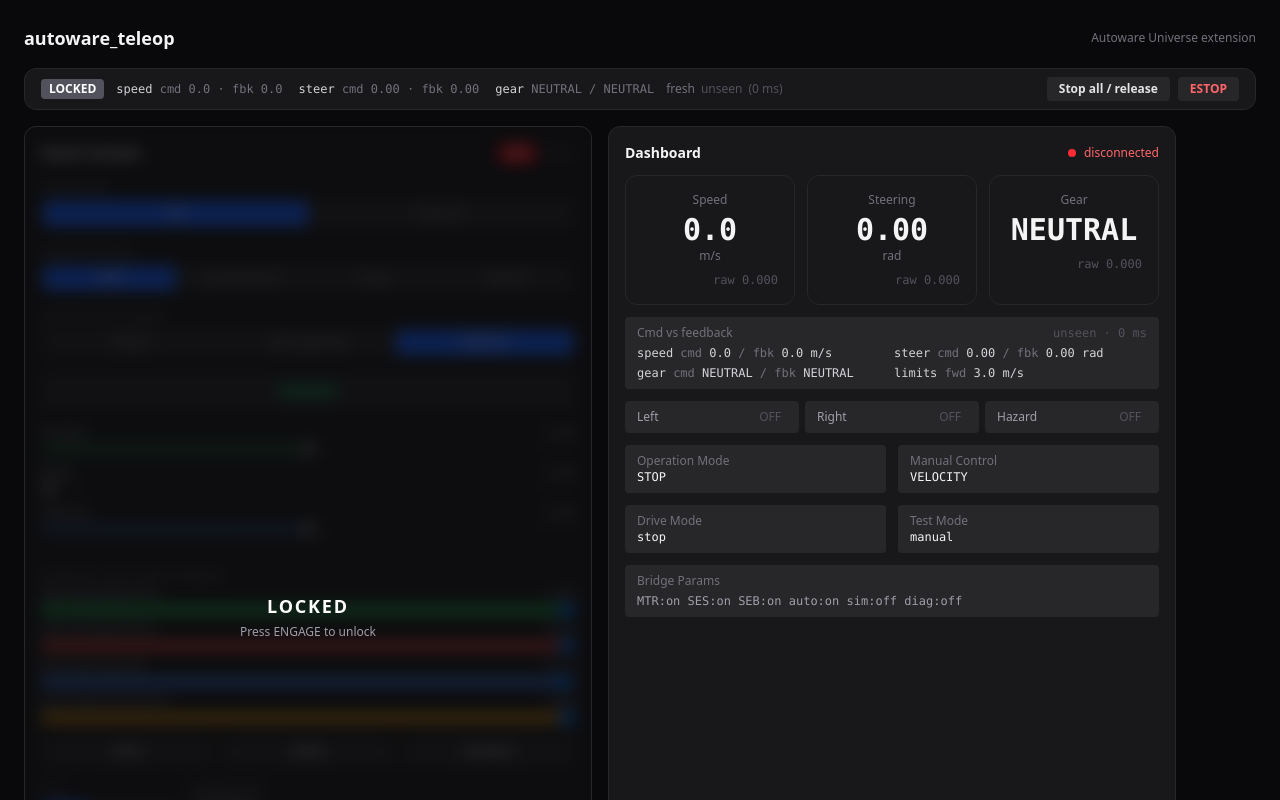
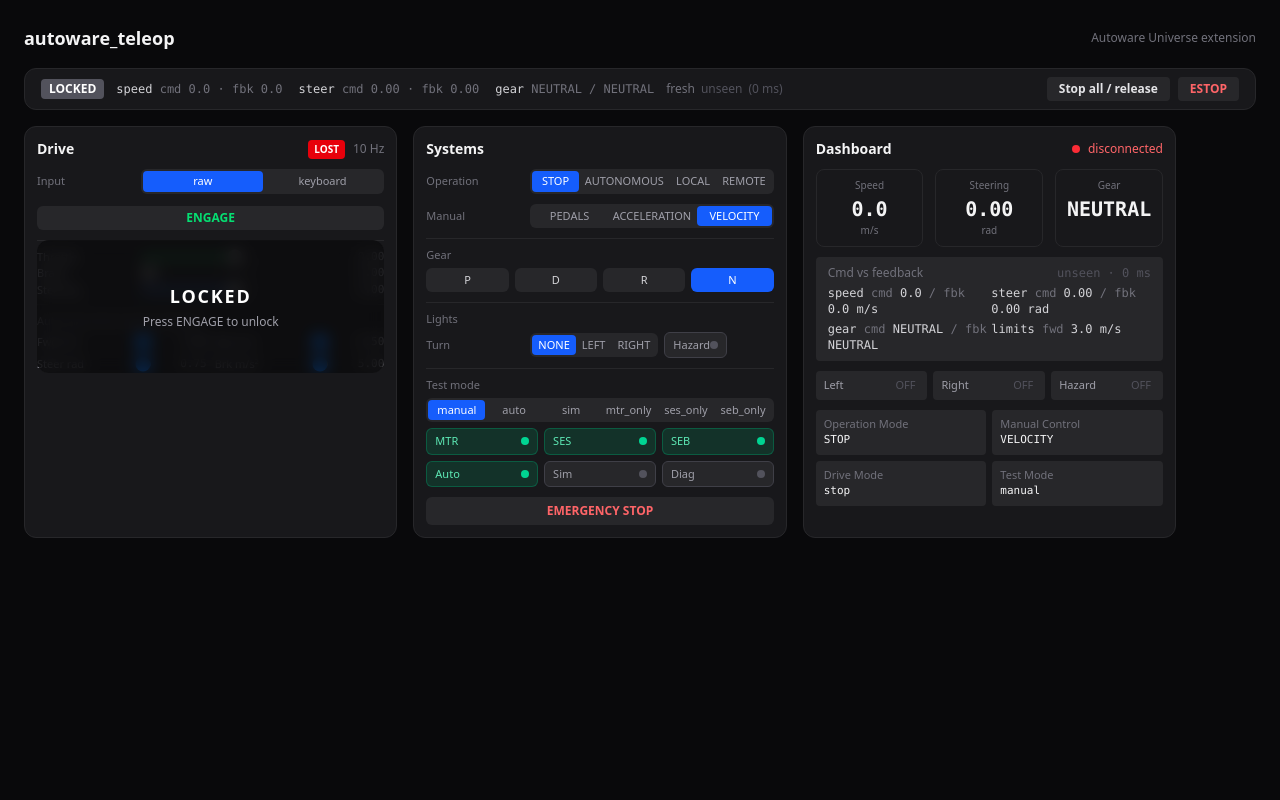
Before and after one commit to shakilapr/autoware_teleop, a React (Vite) app in the folder autoware_teleop_ui/: page / in a window 1280 px wide. Shown: the top 800 px of the page. Built offline with nearby package versions, Linux system fonts and the light colour scheme; no server answers.

Commit message:
fix(ui): compact 3-column screen-fit layout, clickable engage under lock

```diff
--- a/autoware_teleop_ui/package.json
+++ b/autoware_teleop_ui/package.json
@@ -11,14 +11,15 @@
   "dependencies": {
     "react": "^18.3.1",
     "react-dom": "^18.3.1",
-    "zustand": "^5.0.2",
-    "zod": "^3.24.1"
+    "zod": "^3.24.1",
+    "zustand": "^5.0.2"
   },
   "devDependencies": {
     "@tailwindcss/vite": "^4.0.0",
     "@types/react": "^18.3.12",
     "@types/react-dom": "^18.3.1",
     "@vitejs/plugin-react": "^4.3.4",
+    "playwright": "^1.62.1",
     "tailwindcss": "^4.0.0",
     "typescript": "^5.6.3",
     "vite": "^6.0.7"
--- a/autoware_teleop_ui/src/App.tsx
+++ b/autoware_teleop_ui/src/App.tsx
@@ -1,5 +1,6 @@
 import { useEffect } from "react";
 import { Console } from "./components/Console";
+import { Systems } from "./components/Systems";
 import { Dashboard } from "./components/Dashboard";
 import { StatusStrip } from "./components/StatusStrip";
 import { useTeleop } from "./stores/teleop";
@@ -41,8 +42,9 @@
         <span className="text-xs text-zinc-500">Autoware Universe extension</span>
       </header>
       <StatusStrip />
-      <main className="grid max-w-6xl gap-4 md:grid-cols-2">
+      <main className="grid max-w-6xl gap-4 lg:grid-cols-3 md:grid-cols-2">
         <Console />
+        <Systems />
         <Dashboard />
       </main>
     </div>
--- a/autoware_teleop_ui/src/components/Console.tsx
+++ b/autoware_teleop_ui/src/components/Console.tsx
@@ -1,23 +1,21 @@
 import { useTeleop } from "../stores/teleop";
-import { GEAR, INPUT_MODES, MANUAL_MODES, OPERATION_MODES, TEST_MODES } from "../lib/schemas";
-import type { BridgeParams } from "../lib/schemas";
+import { INPUT_MODES } from "../lib/schemas";
+
 function AxisSlider({ label, value, min, max, step, onChange, accent, disabled }: {
   label: string; value: number; min: number; max: number; step: number;
   onChange: (v: number) => void; accent?: string; disabled?: boolean;
 }) {
   const pct = ((value - min) / (max - min)) * 100;
   return (
-    <div className="flex flex-col gap-1">
-      <div className="flex justify-between text-xs text-zinc-400">
-        <span>{label}</span>
-        <span className="font-mono">{value.toFixed(2)}</span>
-      </div>
+    <label className="flex items-center gap-2 text-[11px] text-zinc-400">
+      <span className="w-24 shrink-0 truncate">{label}</span>
       <input type="range" min={min} max={max} step={step} value={value}
         disabled={disabled}
         onChange={(e) => onChange(Number(e.target.value))}
-        className="w-full h-2 appearance-none rounded-full disabled:opacity-40 disabled:cursor-not-allowed"
+        className="h-1.5 min-w-0 flex-1 appearance-none rounded-full disabled:opacity-40 disabled:cursor-not-allowed"
         style={{ background: `linear-gradient(to right, ${accent ?? "#3b82f6"} ${pct}%, #27272a ${pct}%)` }} />
-    </div>
+      <span className="w-12 shrink-0 text-right font-mono">{value.toFixed(2)}</span>
+    </label>
   );
 }
 
@@ -25,13 +23,13 @@
   options: readonly T[]; value: T; onChange: (v: T) => void; label?: string;
 }) {
   return (
-    <div className="flex flex-col gap-1">
-      {label && <span className="text-xs text-zinc-500">{label}</span>}
-      <div className="flex rounded-md bg-zinc-800 p-0.5">
+    <div className="flex items-center gap-2">
+      {label && <span className="w-24 shrink-0 text-[11px] text-zinc-500">{label}</span>}
+      <div className="flex flex-1 rounded-md bg-zinc-800 p-0.5">
         {options.map((o) => (
           <button key={o}
             onClick={() => onChange(o)}
-            className={`flex-1 rounded px-2 py-1 text-[11px] font-medium transition
+            className={`flex-1 rounded px-1.5 py-0.5 text-[11px] font-medium transition
               ${value === o ? "bg-blue-600 text-white" : "text-zinc-400 hover:text-zinc-200"}`}>
             {o}
           </button>
@@ -41,39 +39,16 @@
   );
 }
 
-function Toggle({ label, on, onClick }: { label: string; on: boolean; onClick: () => void }) {
-  return (
-    <button onClick={onClick}
-      className={`flex items-center justify-between rounded-md px-3 py-1.5 text-xs transition
-        ${on ? "bg-emerald-600/20 text-emerald-300 border border-emerald-600/40" : "bg-zinc-800 text-zinc-400 border border-zinc-700"}`}>
-      <span>{label}</span>
-      <span className={`h-2 w-2 rounded-full ${on ? "bg-emerald-400" : "bg-zinc-600"}`} />
-    </button>
-  );
-}
-
 export function Console() {
   const intent = useTeleop((s) => s.intent);
   const setIntent = useTeleop((s) => s.setIntent);
-  const setGear = useTeleop((s) => s.setGear);
-  const setTurn = useTeleop((s) => s.setTurn);
-  const toggleHazard = useTeleop((s) => s.toggleHazard);
-  const setOperationMode = useTeleop((s) => s.setOperationMode);
-  const setManualMode = useTeleop((s) => s.setManualMode);
   const toggleEngage = useTeleop((s) => s.toggleEngage);
-  const setTestMode = useTeleop((s) => s.setTestMode);
-  const setBridgeParam = useTeleop((s) => s.setBridgeParam);
-  const toggleEstop = useTeleop((s) => s.toggleEstop);
-  const estopArmed = useTeleop((s) => s.estopArmed);
   const setInputMode = useTeleop((s) => s.setInputMode);
   const setLimit = useTeleop((s) => s.setLimit);
   const streamQuality = useTeleop((s) => s.streamQuality);
   const bp = intent.bridge_params;
   const isKeyboard = intent.input_mode === "keyboard";
   const locked = !intent.engage;
-
-  const onBridgeParam = (key: keyof BridgeParams) => (on: boolean) =>
-    setBridgeParam({ [key]: on } as Partial<BridgeParams>);
 
   const qLabel =
     streamQuality === "live"
@@ -85,9 +60,9 @@
           : "CONNECTING";
 
   return (
-    <div className="rounded-xl border border-zinc-800 bg-zinc-900 p-4 space-y-4 relative">
+    <div className="relative rounded-xl border border-zinc-800 bg-zinc-900 p-3 space-y-2.5">
       <div className="flex items-center justify-between">
-        <h2 className="text-sm font-semibold text-zinc-100">Game Console</h2>
+        <h2 className="text-sm font-semibold text-zinc-100">Drive</h2>
         <div className="flex items-center gap-2">
           <span
             className={`rounded px-1.5 py-0.5 text-[10px] font-bold ${
@@ -104,25 +79,19 @@
         </div>
       </div>
 
-      {/* Input mode toggle */}
       <Segmented options={INPUT_MODES} value={intent.input_mode}
-        onChange={setInputMode} label="Input Mode" />
+        onChange={setInputMode} label="Input" />
 
-      {/* Operation + manual mode toggles */}
-      <Segmented options={OPERATION_MODES} value={intent.operation_mode}
-        onChange={setOperationMode} label="Operation Mode" />
-      <Segmented options={MANUAL_MODES} value={intent.manual_control_mode}
-        onChange={setManualMode} label="Manual Control Mode" />
-
-      {/* Engage */}
       <button onClick={toggleEngage}
-        className={`w-full rounded-md px-3 py-2 text-sm font-bold transition
+        className={`w-full rounded-md px-2 py-1 text-xs font-bold transition
           ${intent.engage ? "bg-green-600 text-white" : "bg-zinc-800 text-green-400 hover:bg-zinc-700"}`}>
-        {intent.engage ? "ENGAGED (ON)" : "ENGAGE"}
+        {intent.engage ? "ENGAGED" : "ENGAGE"}
       </button>
 
-      {/* Drive axes */}
-      <div className="space-y-3">
+      <div className="relative">
+        {/* Drive axes + limits, covered by overlay when locked/keyboard */}
+        <div className="space-y-1.5">
+          <div className="border-t border-zinc-800 pt-2">
             <AxisSlider label="Throttle" value={intent.throttle} min={-1} max={1} step={0.01}
               onChange={(v) => setIntent({ throttle: v })} accent="#22c55e" disabled={isKeyboard || locked} />
             <AxisSlider label="Brake" value={intent.brake} min={0} max={1} step={0.01}
@@ -131,59 +100,21 @@
               onChange={(v) => setIntent({ steer: v })} accent="#3b82f6" disabled={isKeyboard || locked} />
           </div>
 
-      {/* Authority limits — operator-set ceiling, enforced in the node */}
-      <div className="border-t border-zinc-800 pt-3 space-y-2">
-        <span className="text-xs text-zinc-500">Authority Limits (node-clamped)</span>
-        <AxisSlider label="Max fwd speed (m/s)" value={bp.max_speed_forward} min={0} max={3} step={0.05}
+          <div className="border-t border-zinc-800 pt-2">
+            <span className="mb-1 block text-[11px] text-zinc-500">Authority limits (node-clamped)</span>
+            <div className="grid grid-cols-2 gap-x-2 gap-y-1.5">
+              <AxisSlider label="Fwd m/s" value={bp.max_speed_forward} min={0} max={3} step={0.05}
                 onChange={(v) => setLimit({ max_speed_forward: v })} accent="#22c55e" />
-        <AxisSlider label="Max rev speed (m/s)" value={bp.max_speed_reverse} min={0} max={0.5} step={0.05}
+              <AxisSlider label="Rev m/s" value={bp.max_speed_reverse} min={0} max={0.5} step={0.05}
                 onChange={(v) => setLimit({ max_speed_reverse: v })} accent="#ef4444" />
-        <AxisSlider label="Max steering (rad)" value={bp.max_steering_angle} min={0} max={0.747} step={0.01}
+              <AxisSlider label="Steer rad" value={bp.max_steering_angle} min={0} max={0.747} step={0.01}
                 onChange={(v) => setLimit({ max_steering_angle: v })} accent="#3b82f6" />
-        <AxisSlider label="Max brake accel (m/s²)" value={bp.max_deceleration} min={0} max={5} step={0.1}
+              <AxisSlider label="Brk m/s²" value={bp.max_deceleration} min={0} max={5} step={0.1}
                 onChange={(v) => setLimit({ max_deceleration: v })} accent="#f59e0b" />
             </div>
-
-      {/* Gear */}
-      <div className="flex gap-2">
-        {GEAR.filter((g) => g !== "NEUTRAL").map((g) => (
-          <button key={g} onClick={() => setGear(g)}
-            className={`flex-1 rounded-md px-3 py-1.5 text-xs font-medium transition
-              ${intent.gear === g ? "bg-blue-600 text-white" : "bg-zinc-800 text-zinc-300 hover:bg-zinc-700"}`}>
-            {g}
-          </button>
-        ))}
-      </div>
-
-      {/* Lights */}
-      <div className="flex gap-2">
-        <Segmented options={["NONE", "LEFT", "RIGHT"]} value={intent.turn_indicator}
-          onChange={setTurn} label="Turn" />
-        <Toggle label="Hazard" on={intent.hazard} onClick={toggleHazard} />
-      </div>
-
-      {/* Test mode profiles */}
-      <div className="border-t border-zinc-800 pt-3">
-        <span className="text-xs text-zinc-500">Test Modes</span>
-        <Segmented options={TEST_MODES} value={intent.test_mode} onChange={setTestMode} />
-        <div className="mt-2 grid grid-cols-2 gap-1.5">
-          <Toggle label="MTR" on={bp.enable_mtr} onClick={() => onBridgeParam("enable_mtr")(!bp.enable_mtr)} />
-          <Toggle label="SES" on={bp.enable_ses} onClick={() => onBridgeParam("enable_ses")(!bp.enable_ses)} />
-          <Toggle label="SEB" on={bp.enable_seb} onClick={() => onBridgeParam("enable_seb")(!bp.enable_seb)} />
-          <Toggle label="Auto mode" on={bp.send_mode_auto} onClick={() => onBridgeParam("send_mode_auto")(!bp.send_mode_auto)} />
-          <Toggle label="Sim mode" on={bp.sim_mode} onClick={() => onBridgeParam("sim_mode")(!bp.sim_mode)} />
-          <Toggle label="Brake diag" on={bp.publish_brake_diag} onClick={() => onBridgeParam("publish_brake_diag")(!bp.publish_brake_diag)} />
           </div>
         </div>
 
-      {/* Emergency */}
-      <button onClick={toggleEstop}
-        className={`w-full rounded-md px-3 py-2 text-sm font-bold transition
-          ${estopArmed ? "bg-red-600 text-white" : "bg-zinc-800 text-red-400 hover:bg-zinc-700"}`}>
-        {estopArmed ? "EMERGENCY STOP (ACTIVE)" : "EMERGENCY STOP"}
-      </button>
-
-      {/* Locked overlay */}
         {(locked || isKeyboard) && (
           <div className="absolute inset-0 z-10 flex items-center justify-center rounded-xl
             bg-zinc-950/70 backdrop-blur-sm">
@@ -197,5 +128,6 @@
           </div>
         )}
       </div>
+    </div>
   );
 }
--- a/autoware_teleop_ui/src/components/Dashboard.tsx
+++ b/autoware_teleop_ui/src/components/Dashboard.tsx
@@ -1,23 +1,22 @@
 import { useTeleop } from "../stores/teleop";
 
-function Gauge({ label, value, unit, display }: {
-  label: string; value: number; unit: string; display: string;
+function Gauge({ label, unit, display }: {
+  label: string; unit: string; display: string;
 }) {
   return (
-    <div className="rounded-xl border border-zinc-800 bg-zinc-900 p-4 text-center">
-      <div className="text-xs text-zinc-500">{label}</div>
-      <div className="mt-1 font-mono text-3xl font-semibold text-zinc-100">{display}</div>
-      <div className="text-xs text-zinc-500">{unit}</div>
-      <div className="mt-2 text-right text-xs font-mono text-zinc-600">raw {value.toFixed(3)}</div>
+    <div className="rounded-lg border border-zinc-800 bg-zinc-900 p-2 text-center">
+      <div className="text-[10px] text-zinc-500">{label}</div>
+      <div className="mt-0.5 font-mono text-xl font-semibold text-zinc-100">{display}</div>
+      <div className="text-[10px] text-zinc-500">{unit}</div>
     </div>
   );
 }
 
 function Lamp({ label, on, color }: { label: string; on: boolean; color: string }) {
   return (
-    <div className="flex items-center justify-between rounded bg-zinc-800 px-3 py-1.5 text-xs">
+    <div className="flex items-center justify-between rounded bg-zinc-800 px-2 py-1 text-[11px]">
       <span className="text-zinc-400">{label}</span>
-      <span className={`rounded px-1.5 py-0.5 font-medium ${on ? color : "text-zinc-600"}`}>
+      <span className={`rounded px-1 py-0.5 font-medium ${on ? color : "text-zinc-600"}`}>
         {on ? "ON" : "OFF"}
       </span>
     </div>
@@ -42,7 +41,7 @@
           : "text-zinc-600";
 
   return (
-    <div className="rounded-xl border border-zinc-800 bg-zinc-900 p-4 space-y-3">
+    <div className="rounded-xl border border-zinc-800 bg-zinc-900 p-3 space-y-2.5">
       <div className="flex items-center justify-between">
         <h2 className="text-sm font-semibold text-zinc-100">Dashboard</h2>
         <div className="flex items-center gap-2 text-xs">
@@ -61,9 +60,9 @@
       </div>
 
       <div className="grid grid-cols-3 gap-3">
-        <Gauge label="Speed" value={v.velocity} unit="m/s" display={v.velocity.toFixed(1)} />
-        <Gauge label="Steering" value={v.steer_angle} unit="rad" display={v.steer_angle.toFixed(2)} />
-        <Gauge label="Gear" value={0} unit="" display={v.gear} />
+        <Gauge label="Speed" unit="m/s" display={v.velocity.toFixed(1)} />
+        <Gauge label="Steering" unit="rad" display={v.steer_angle.toFixed(2)} />
+        <Gauge label="Gear" unit="" display={v.gear} />
       </div>
 
       {/* Command vs feedback split */}
@@ -100,41 +99,27 @@
         <Lamp label="Hazard" on={v.hazard} color="bg-red-500 text-white" />
       </div>
 
-      <div className="grid grid-cols-2 gap-3 text-xs text-zinc-400">
-        <div className="rounded bg-zinc-800 px-3 py-2">
+      <div className="grid grid-cols-2 gap-1.5 text-[11px] text-zinc-400">
+        <div className="rounded bg-zinc-800 px-2 py-1.5">
           <div className="text-zinc-500">Operation Mode</div>
           <div className="font-mono text-zinc-100">{telemetry.mode.operation_mode}</div>
         </div>
-        <div className="rounded bg-zinc-800 px-3 py-2">
+        <div className="rounded bg-zinc-800 px-2 py-1.5">
           <div className="text-zinc-500">Manual Control</div>
           <div className="font-mono text-zinc-100">{telemetry.mode.manual_control_mode}</div>
         </div>
-        <div className="rounded bg-zinc-800 px-3 py-2">
+        <div className="rounded bg-zinc-800 px-2 py-1.5">
           <div className="text-zinc-500">Drive Mode</div>
           <div className="font-mono text-zinc-100">{telemetry.mode.drive_mode}</div>
         </div>
-        <div className="rounded bg-zinc-800 px-3 py-2">
+        <div className="rounded bg-zinc-800 px-2 py-1.5">
           <div className="text-zinc-500">Test Mode</div>
           <div className="font-mono text-zinc-100">{telemetry.test_mode}</div>
         </div>
       </div>
 
-      <div className="rounded bg-zinc-800 px-3 py-2 text-xs text-zinc-400">
-        <div className="mb-1 text-zinc-500">Bridge Params</div>
-        <div className="font-mono">
-          {[
-            `MTR:${intent.bridge_params.enable_mtr ? "on" : "off"}`,
-            `SES:${intent.bridge_params.enable_ses ? "on" : "off"}`,
-            `SEB:${intent.bridge_params.enable_seb ? "on" : "off"}`,
-            `auto:${intent.bridge_params.send_mode_auto ? "on" : "off"}`,
-            `sim:${intent.bridge_params.sim_mode ? "on" : "off"}`,
-            `diag:${intent.bridge_params.publish_brake_diag ? "on" : "off"}`,
-          ].join("  ")}
-        </div>
-      </div>
-
       {telemetry.info && (
-        <div className="rounded bg-zinc-800 px-3 py-2 text-xs text-amber-300">
+        <div className="rounded bg-zinc-800 px-2 py-1.5 text-[11px] text-amber-300">
           {telemetry.info}
         </div>
       )}
--- /dev/null
+++ b/autoware_teleop_ui/src/components/Systems.tsx
@@ -0,0 +1,103 @@
+import { useTeleop } from "../stores/teleop";
+import { GEAR, MANUAL_MODES, OPERATION_MODES, TEST_MODES } from "../lib/schemas";
+import type { BridgeParams } from "../lib/schemas";
+
+function Segmented<T extends string>({ options, value, onChange, label }: {
+  options: readonly T[]; value: T; onChange: (v: T) => void; label?: string;
+}) {
+  return (
+    <div className="flex items-center gap-2">
+      {label && <span className="w-24 shrink-0 text-[11px] text-zinc-500">{label}</span>}
+      <div className="flex flex-1 rounded-md bg-zinc-800 p-0.5">
+        {options.map((o) => (
+          <button key={o}
+            onClick={() => onChange(o)}
+            className={`flex-1 rounded px-1.5 py-0.5 text-[11px] font-medium transition
+              ${value === o ? "bg-blue-600 text-white" : "text-zinc-400 hover:text-zinc-200"}`}>
+            {o}
+          </button>
+        ))}
+      </div>
+    </div>
+  );
+}
+
+function Toggle({ label, on, onClick }: { label: string; on: boolean; onClick: () => void }) {
+  return (
+    <button onClick={onClick}
+      className={`flex items-center justify-between rounded-md px-2 py-1 text-[11px] transition
+        ${on ? "bg-emerald-600/20 text-emerald-300 border border-emerald-600/40" : "bg-zinc-800 text-zinc-400 border border-zinc-700"}`}>
+      <span>{label}</span>
+      <span className={`h-2 w-2 rounded-full ${on ? "bg-emerald-400" : "bg-zinc-600"}`} />
+    </button>
+  );
+}
+
+export function Systems() {
+  const intent = useTeleop((s) => s.intent);
+  const setGear = useTeleop((s) => s.setGear);
+  const setTurn = useTeleop((s) => s.setTurn);
+  const toggleHazard = useTeleop((s) => s.toggleHazard);
+  const setOperationMode = useTeleop((s) => s.setOperationMode);
+  const setManualMode = useTeleop((s) => s.setManualMode);
+  const setTestMode = useTeleop((s) => s.setTestMode);
+  const setBridgeParam = useTeleop((s) => s.setBridgeParam);
+  const toggleEstop = useTeleop((s) => s.toggleEstop);
+  const estopArmed = useTeleop((s) => s.estopArmed);
+  const bp = intent.bridge_params;
+
+  const onBridgeParam = (key: keyof BridgeParams) => (on: boolean) =>
+    setBridgeParam({ [key]: on } as Partial<BridgeParams>);
+
+  return (
+    <div className="rounded-xl border border-zinc-800 bg-zinc-900 p-3 space-y-2.5">
+      <h2 className="text-sm font-semibold text-zinc-100">Systems</h2>
+
+      <Segmented options={OPERATION_MODES} value={intent.operation_mode}
+        onChange={setOperationMode} label="Operation" />
+      <Segmented options={MANUAL_MODES} value={intent.manual_control_mode}
+        onChange={setManualMode} label="Manual" />
+
+      <div className="border-t border-zinc-800 pt-2">
+        <span className="mb-1 block text-[11px] text-zinc-500">Gear</span>
+        <div className="flex gap-1.5">
+          {GEAR.map((g) => (
+            <button key={g} onClick={() => setGear(g)}
+              className={`flex-1 rounded-md px-1.5 py-1 text-[11px] font-medium transition
+                ${intent.gear === g ? "bg-blue-600 text-white" : "bg-zinc-800 text-zinc-300 hover:bg-zinc-700"}`}>
+              {g[0]}
+            </button>
+          ))}
+        </div>
+      </div>
+
+      <div className="border-t border-zinc-800 pt-2">
+        <span className="mb-1 block text-[11px] text-zinc-500">Lights</span>
+        <div className="flex items-center gap-1.5">
+          <Segmented options={["NONE", "LEFT", "RIGHT"] as const} value={intent.turn_indicator}
+            onChange={setTurn} label="Turn" />
+          <Toggle label="Hazard" on={intent.hazard} onClick={toggleHazard} />
+        </div>
+      </div>
+
+      <div className="border-t border-zinc-800 pt-2">
+        <span className="mb-1 block text-[11px] text-zinc-500">Test mode</span>
+        <Segmented options={TEST_MODES} value={intent.test_mode} onChange={setTestMode} />
+        <div className="mt-1.5 grid grid-cols-3 gap-1.5">
+          <Toggle label="MTR" on={bp.enable_mtr} onClick={() => onBridgeParam("enable_mtr")(!bp.enable_mtr)} />
+          <Toggle label="SES" on={bp.enable_ses} onClick={() => onBridgeParam("enable_ses")(!bp.enable_ses)} />
+          <Toggle label="SEB" on={bp.enable_seb} onClick={() => onBridgeParam("enable_seb")(!bp.enable_seb)} />
+          <Toggle label="Auto" on={bp.send_mode_auto} onClick={() => onBridgeParam("send_mode_auto")(!bp.send_mode_auto)} />
+          <Toggle label="Sim" on={bp.sim_mode} onClick={() => onBridgeParam("sim_mode")(!bp.sim_mode)} />
+          <Toggle label="Diag" on={bp.publish_brake_diag} onClick={() => onBridgeParam("publish_brake_diag")(!bp.publish_brake_diag)} />
+        </div>
+      </div>
+
+      <button onClick={toggleEstop}
+        className={`w-full rounded-md px-2 py-1.5 text-xs font-bold transition
+          ${estopArmed ? "bg-red-600 text-white" : "bg-zinc-800 text-red-400 hover:bg-zinc-700"}`}>
+        {estopArmed ? "EMERGENCY STOP (ACTIVE)" : "EMERGENCY STOP"}
+      </button>
+    </div>
+  );
+}
```
Also changed, not shown: 2 other files (tests, documents, lock files or other folders). Lines whose indentation alone changed are shown as unchanged.
